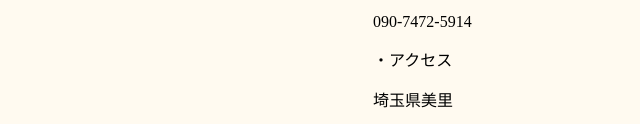
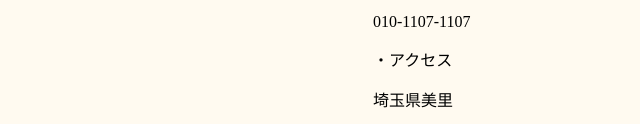
Before and after one commit to kidoken/cdm, a plain HTML site: page index.html in a window 1280 px wide. Shown: the part 1124-1248 px from the top of the page, 640-1280 px from the left. Drawn offline with Linux system fonts and the light colour scheme.

Commit message:
Update index.html

```diff
--- a/index.html
+++ b/index.html
@@ -59,7 +59,7 @@
     <p>・会社概要</p>
     <p class="year">創業1999年4月20日</p>
     <p>・電話番号</p>
-    <p class="number">090-7472-5914</p>
+    <p class="number">010-1107-1107</p>
     <p>・アクセス</p>
     <p>埼玉県美里</p>
   </div>
```
